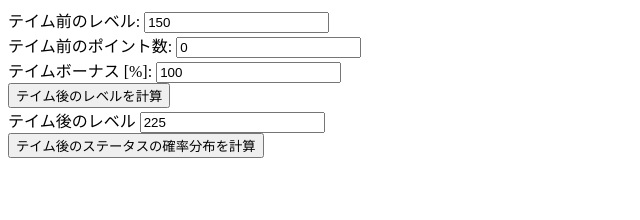
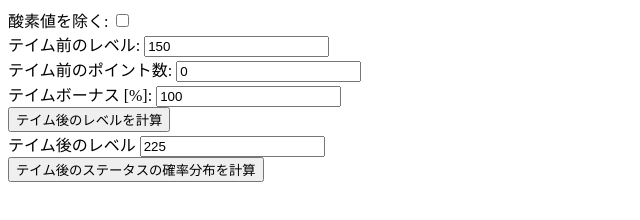
Before and after one commit to tk-streaming/asa-macros, a plain HTML site: page docs/calc-tamed-points/index.html in a window 1280 px wide. Shown: the whole page, without its empty margins (0-640 px from the left). Drawn offline with nearby package versions, Linux system fonts and the light colour scheme.

Commit message:
Update index.html

```diff
--- a/docs/calc-tamed-points/index.html
+++ b/docs/calc-tamed-points/index.html
@@ -5,6 +5,10 @@
         <script src="https://cdn.jsdelivr.net/npm/chart.js"></script>
     </head>
     <body>
+        <div>
+            <label>酸素値を除く:</label>
+            <input id="disableOxygen" type="checkbox" />
+        </div>
         <div>
             <label>テイム前のレベル:</label>
             <input id="levelBeforeTame" type="number" value="150" />
```
